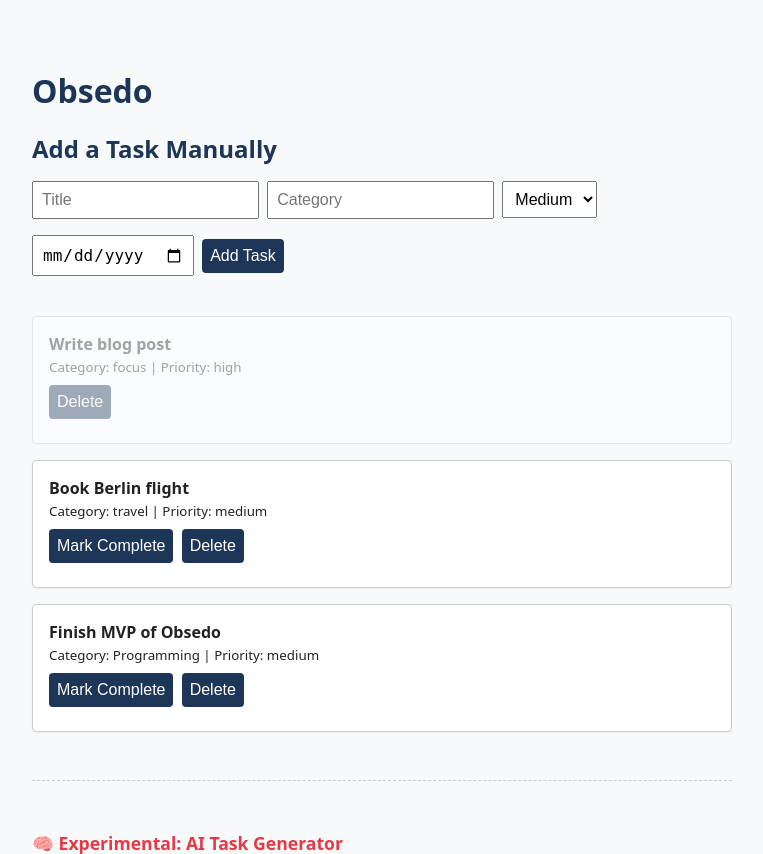
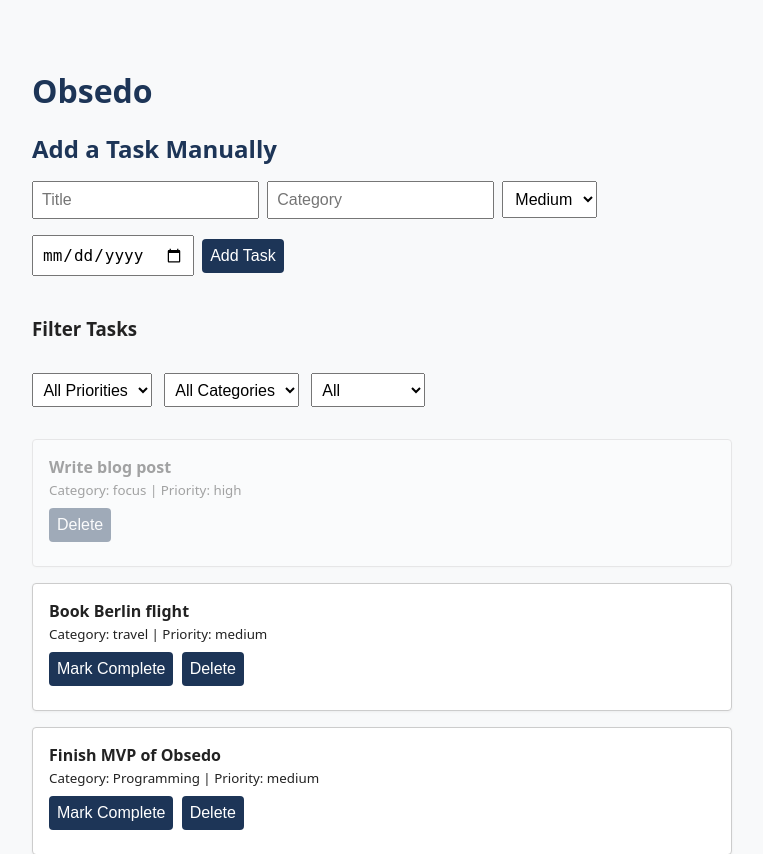
Before and after one commit to jvlyndark/obsedo, a Flask app: page / in a window 1280 px wide. Shown: the top 854 px of the page, without its empty margins (258-1021 px from the left). Run offline with Flask 3, Linux system fonts and the light colour scheme; data comes from the database, SQL or seed files in the repository.

Commit message:
Add task filtering and cleanup UI

```diff
--- a/app/templates/index.html
+++ b/app/templates/index.html
@@ -90,6 +90,15 @@
       #goal-form button:hover {
         background-color: #d62839;
       }
+
+      #filters {
+        margin: 1.5rem 0;
+      }
+
+      #filters select {
+        margin-right: 0.5rem;
+        padding: 0.4em;
+      }
     </style>
   </head>
   <body>
@@ -107,6 +116,26 @@
       <input type="date" id="task-due-date" />
       <button type="submit">Add Task</button>
     </form>
+
+    <h3>Filter Tasks</h3>
+    <div id="filters">
+      <select id="filter-priority">
+        <option value="">All Priorities</option>
+        <option value="low">Low</option>
+        <option value="medium">Medium</option>
+        <option value="high">High</option>
+      </select>
+
+      <select id="filter-category">
+        <option value="">All Categories</option>
+      </select>
+
+      <select id="filter-completed">
+        <option value="">All</option>
+        <option value="false">Incomplete</option>
+        <option value="true">Completed</option>
+      </select>
+    </div>
 
     <ul id="task-list"></ul>
 
@@ -199,26 +228,39 @@
               <button data-id="${task.id}" class="complete-btn">Mark Complete</button>
               <button data-id="${task.id}" class="delete-btn">Delete</button>
             `;
-            list.appendChild(li);
+            await loadTasks();
+            applyFilters();
             e.target.reset();
           } else {
             alert("Error: " + (task.error || "Unknown"));
           }
         });
 
-      // Load tasks
-      async function loadTasks() {
-        const res = await fetch("/tasks");
-        const tasks = await res.json();
+      let allTasks = [];
+
+      function applyFilters() {
+        const priority = document.getElementById("filter-priority").value;
+        const category = document.getElementById("filter-category").value;
+        const completed = document.getElementById("filter-completed").value;
+
+        const filtered = allTasks.filter((task) => {
+          return (
+            (!priority || task.priority === priority) &&
+            (!category || task.category === category) &&
+            (!completed || task.is_completed.toString() === completed)
+          );
+        });
+
+        renderTaskList(filtered);
+      }
+
+      function renderTaskList(tasks) {
         list.innerHTML = "";
-
         tasks.forEach((task) => {
           const li = document.createElement("li");
           li.innerHTML = `
       <strong>${task.title}</strong><br>
-            <small>Category: ${task.category} | Priority: ${
-            task.priority
-          }</small><br>
+      <small>Category: ${task.category} | Priority: ${task.priority}</small><br>
       ${
         task.is_completed
           ? ""
@@ -226,15 +268,34 @@
       }
       <button data-id="${task.id}" class="delete-btn">Delete</button>
     `;
-
-          if (task.is_completed) {
-            li.style.opacity = 0.4;
-            const completeBtn = li.querySelector(".complete-btn");
-            if (completeBtn) completeBtn.remove();
+          if (task.is_completed) li.style.opacity = 0.4;
+          list.appendChild(li);
+        });
       }
 
-          list.appendChild(li);
+      function populateCategoryFilter(tasks) {
+        const select = document.getElementById("filter-category");
+        const categories = [...new Set(tasks.map((t) => t.category))].sort();
+        select.innerHTML = `<option value="">All Categories</option>`;
+        categories.forEach((cat) => {
+          const opt = document.createElement("option");
+          opt.value = cat;
+          opt.textContent = cat;
+          select.appendChild(opt);
         });
+      }
+
+      ["filter-priority", "filter-category", "filter-completed"].forEach((id) =>
+        document.getElementById(id).addEventListener("change", applyFilters)
+      );
+
+      // Load tasks
+      async function loadTasks() {
+        const res = await fetch("/tasks");
+        const tasks = await res.json();
+        allTasks = tasks;
+        renderTaskList(tasks);
+        populateCategoryFilter(tasks);
       }
 
       loadTasks();
```
Lines whose indentation alone changed are shown as unchanged.
